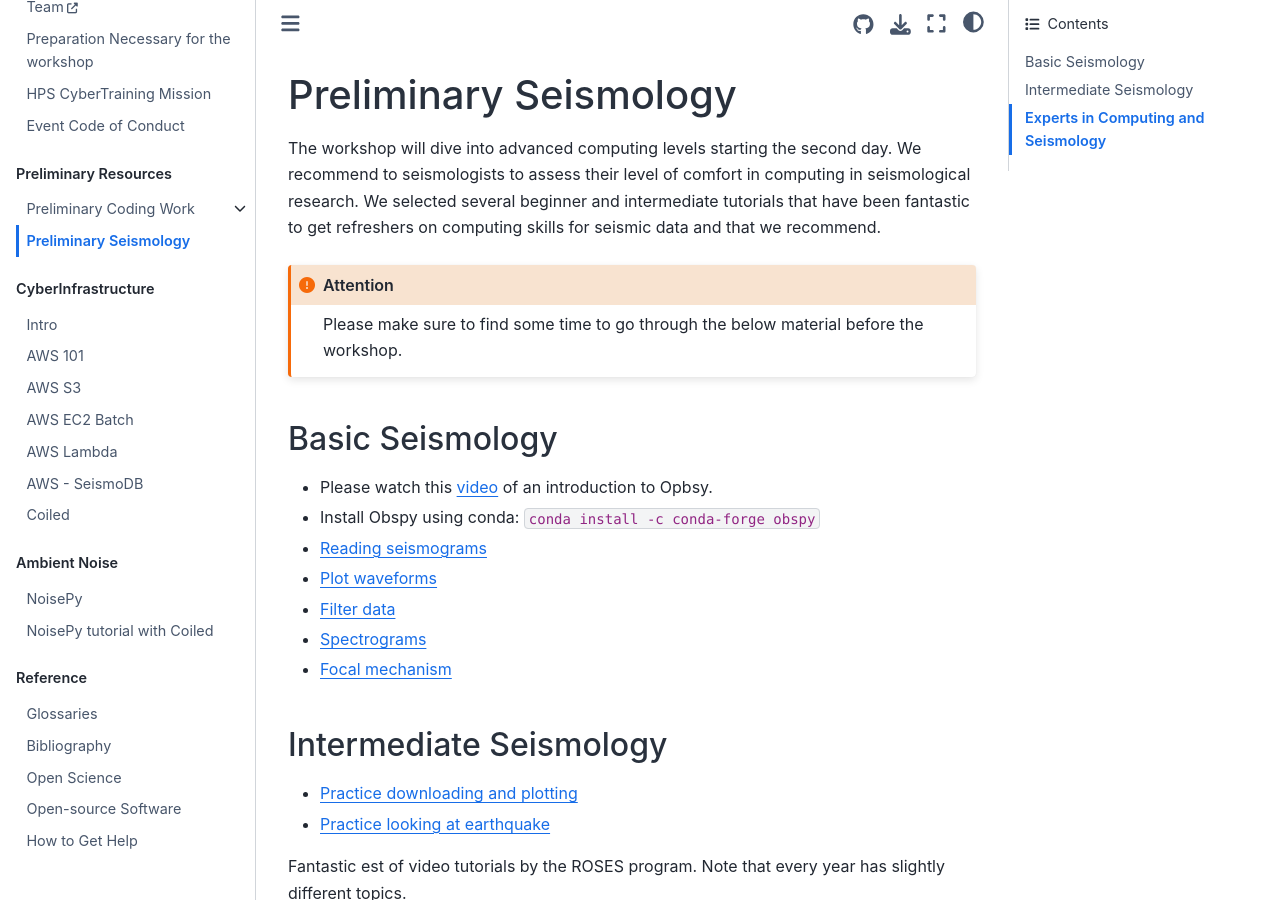
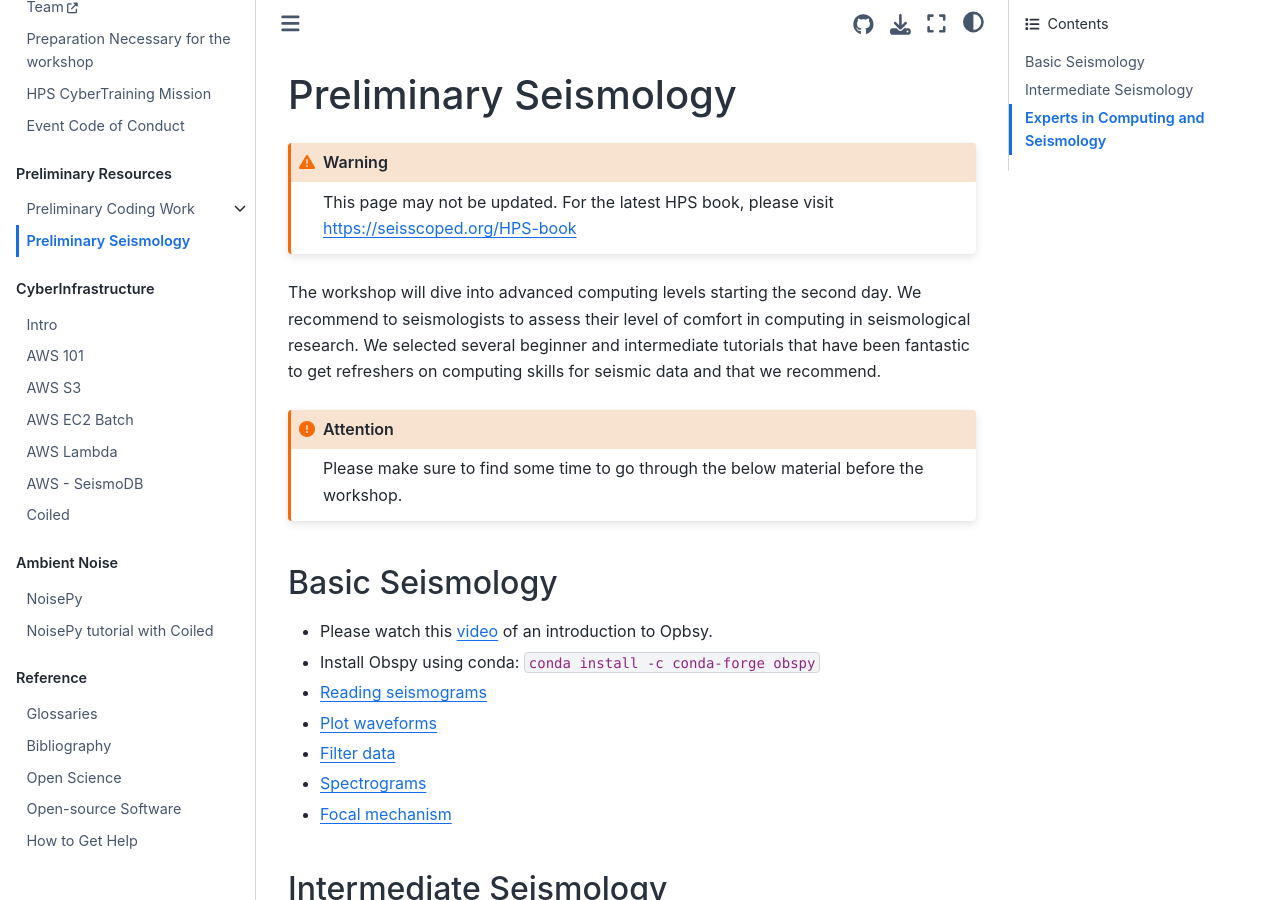
Before and after one commit to SeisSCOPED/HPS, a Jupyter Book: the page built from book/preliminary_seismo/index.md, in a window 1280 px wide and 900 px high. Built offline with Jupyter Book 1.0.4 settings and Sphinx 7.4.7 and the Sphinx Book theme 1.1.4, drawn with Linux system fonts in a browser that asks for light colours.

Commit message:
adding redirect warning

````diff
--- a/book/preliminary_seismo/index.md
+++ b/book/preliminary_seismo/index.md
@@ -1,4 +1,8 @@
 # Preliminary Seismology
+
+```{warning}
+This page may not be updated. For the latest HPS book, please visit https://seisscoped.org/HPS-book
+```
 
 The workshop will dive into advanced computing levels starting the second day. We recommend to seismologists to assess their level of comfort in computing in seismological research. We selected several beginner and intermediate tutorials that have been fantastic to get refreshers on computing skills for seismic data and that we recommend.
 
````
